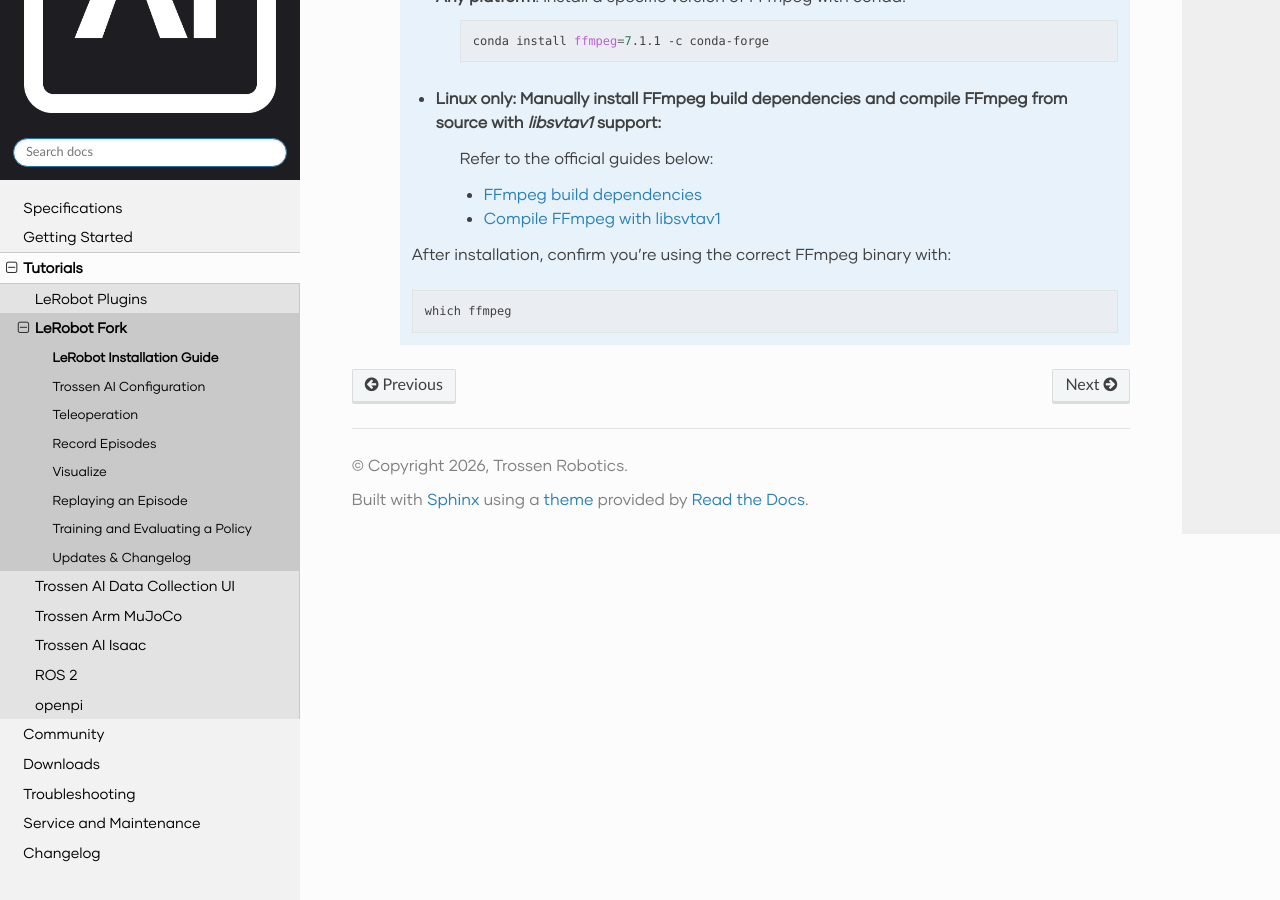
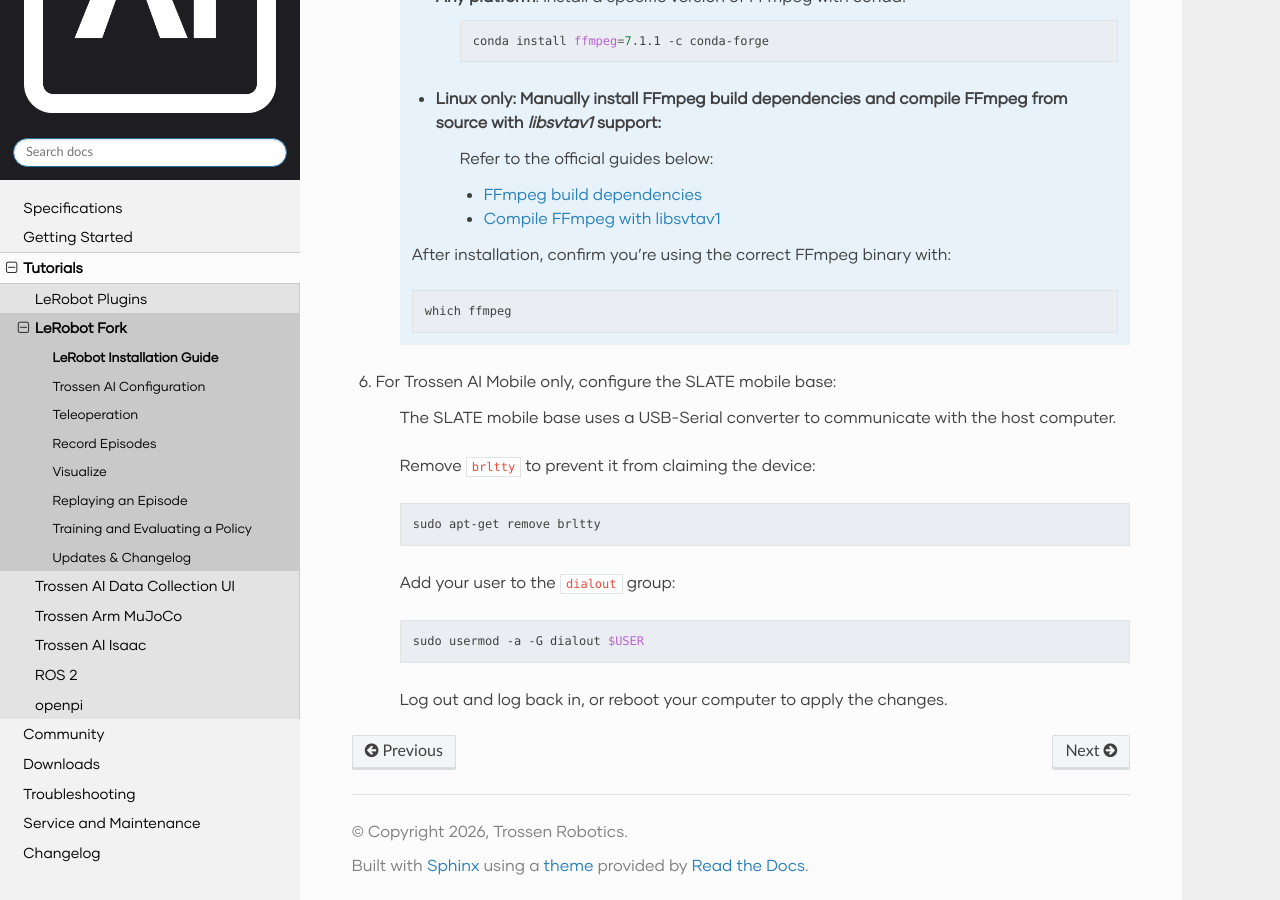
Before and after one commit to TrossenRobotics/trossen_arm, a Sphinx documentation site: the page built from docs/tutorials/lerobot/setup.rst, in a window 1280 px wide and 900 px high, scrolled down 1547 px. Built offline with Sphinx 7.4.7 and the Read the Docs theme 3.1.0, drawn with Linux system fonts in a browser that asks for light colours; some web fonts are replaced; pages that are not in the unit, such as notebooks, are missing from menus.

Commit message:
docs: add SLATE mobile base setup instructions

```diff
--- a/docs/tutorials/lerobot/setup.rst
+++ b/docs/tutorials/lerobot/setup.rst
@@ -88,3 +88,21 @@ On your computer:
         .. code-block:: bash
 
             which ffmpeg
+
+#. For Trossen AI Mobile only, configure the SLATE mobile base:
+
+    The SLATE mobile base uses a USB-Serial converter to communicate with the host computer.
+
+    Remove ``brltty`` to prevent it from claiming the device:
+
+    .. code-block:: bash
+
+        sudo apt-get remove brltty
+
+    Add your user to the ``dialout`` group:
+
+    .. code-block:: bash
+
+        sudo usermod -a -G dialout $USER
+
+    Log out and log back in, or reboot your computer to apply the changes.
```
